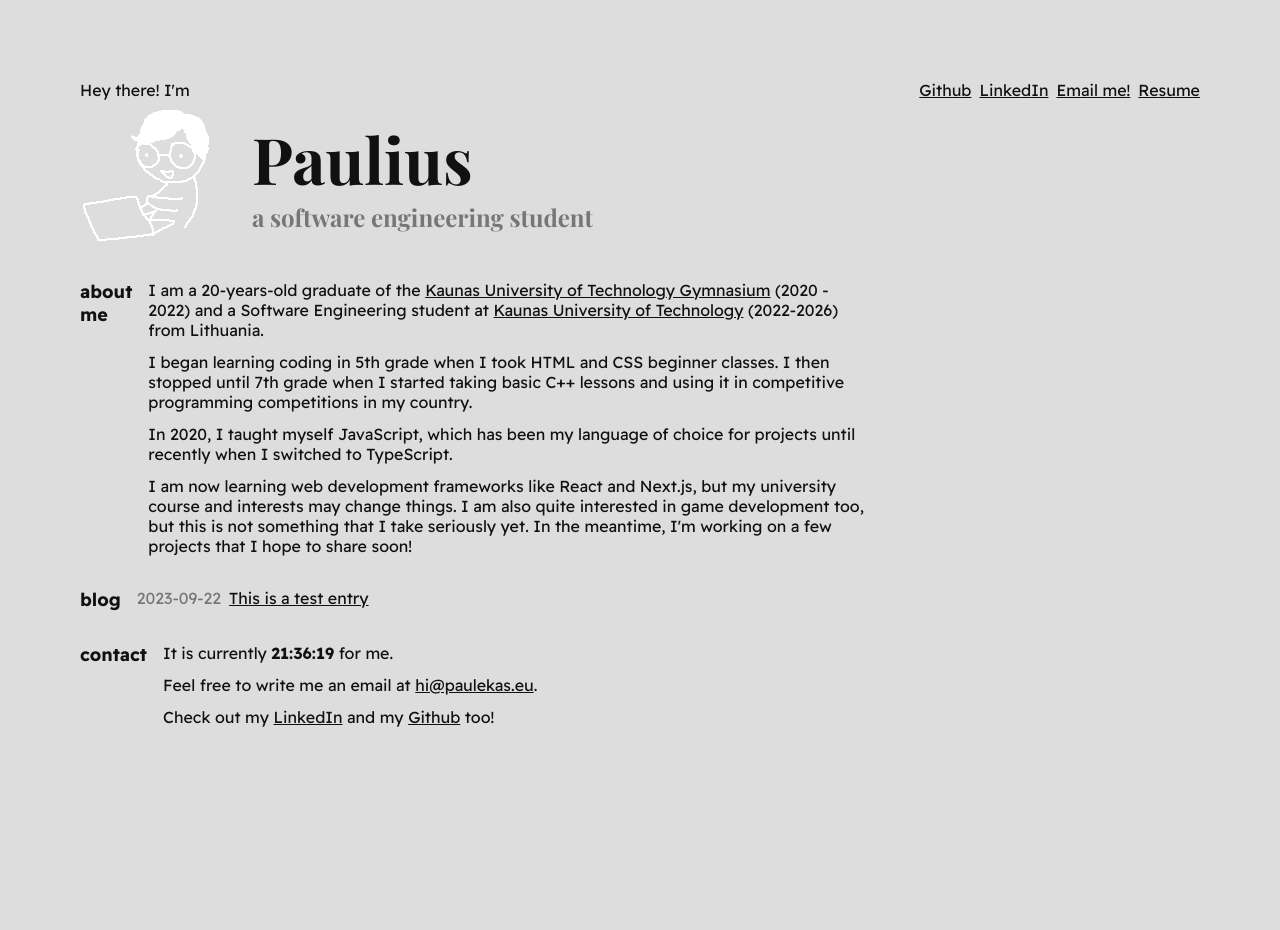
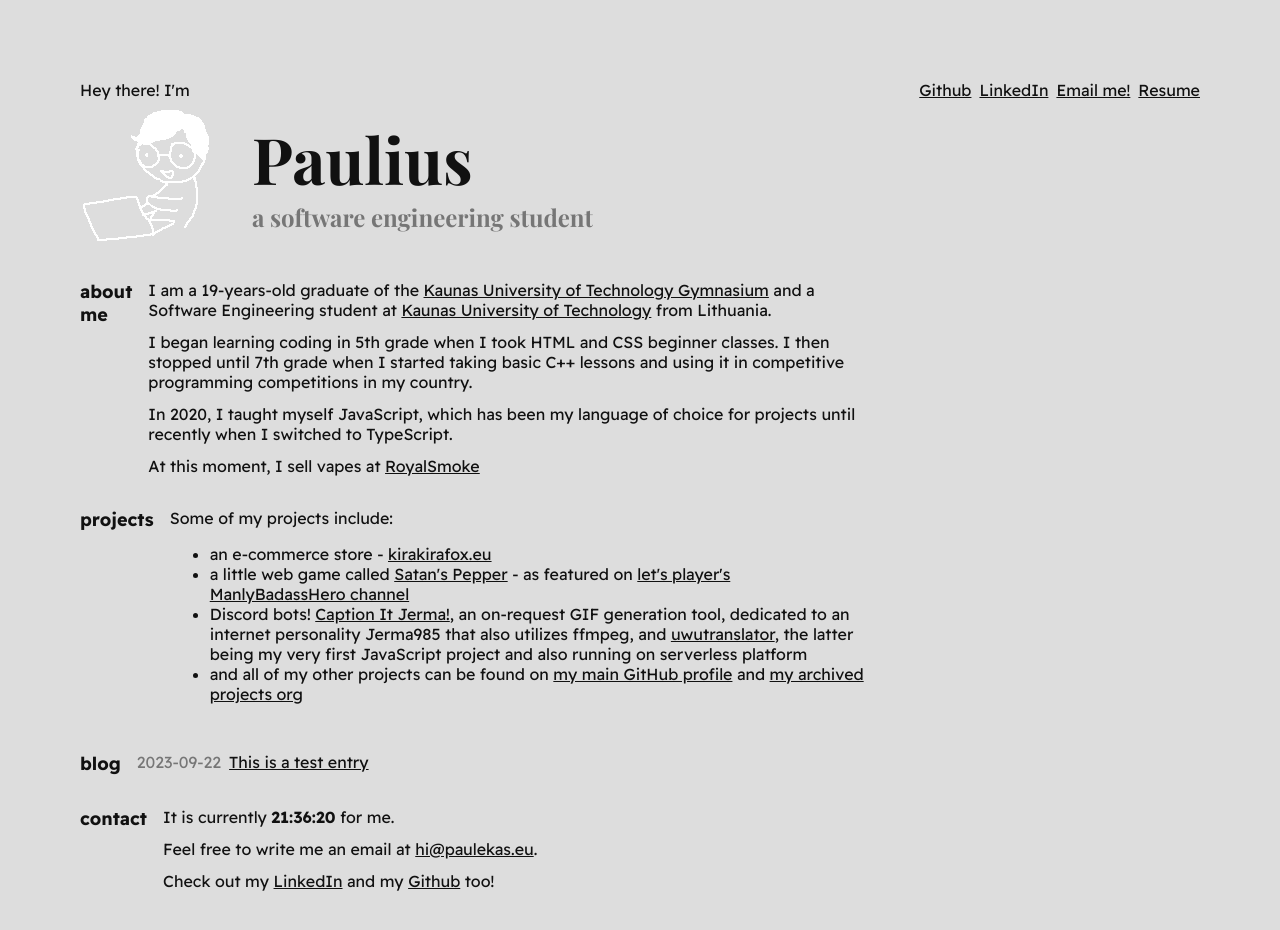
Before and after one commit to pauleks/paulekas.eu, a Next.js app: page / in a window 1280 px wide. Shown: the top 930 px of the page. Before the commit the page ends 807 px from the top, so only its background shows below. Built offline with nearby package versions, Linux system fonts and the light colour scheme; no server answers.

Commit message:
Update Biography.tsx

```diff
--- a/components/HomePage/Biography.tsx
+++ b/components/HomePage/Biography.tsx
@@ -5,7 +5,22 @@ import Section from "./Section";
 import Image from 'next/image'
 import BlogPosts from "@components/HomePage/BlogPosts";
 
+// chat geepeetee
+const calculateAge = (birthday) => {
+  const today = new Date();
+  const birthDate = new Date(birthday);
+  let age = today.getFullYear() - birthDate.getFullYear();
+  const monthDiff = today.getMonth() - birthDate.getMonth();
+  if (monthDiff < 0 || (monthDiff === 0 && today.getDate() < birthDate.getDate())) {
+    age--;
+  }
+  return age;
+};
+
 export default function Bio() {
+    const birthday = "2003-11-30";
+    const age = calculateAge(birthday);
+
     // @ts-ignore
     return (
         <>
@@ -34,15 +49,15 @@ export default function Bio() {
 
             <Section sectionName="about me">
                 <p>
-                    I am a 20-years-old graduate of the{" "}
+                    I am a {age}-years-old graduate of the{" "}
                     <a href="https://ktug.lt/" target="_blank" rel="noopener noreferrer">
                         Kaunas University of Technology Gymnasium
                     </a>{" "}
-                    (2020 - 2022) and a Software Engineering student at{" "}
+                    and a Software Engineering student at{" "}
                     <a href="https://en.ktu.edu/" target="_blank" rel="noopener noreferrer">
                         Kaunas University of Technology
                     </a>{" "}
-                    (2022-2026) from Lithuania.
+                    from Lithuania.
                 </p>
                 <p>
                     I began learning coding in 5th grade when I took HTML and CSS beginner classes.{" "}
@@ -53,11 +68,18 @@ export default function Bio() {
                     In 2020, I taught myself JavaScript, which has been my language of choice for{" "}
                     projects until recently when I switched to TypeScript.
                 </p>
+                <p>At this moment, I sell vapes at <a href="https://royalsmoke.lt/" target="_blank">RoyalSmoke</a></p>
+            </Section>
+
+            <Section sectionName="projects">
                 <p>
-                    I am now learning web development frameworks like React and Next.js, but my{" "}
-                    university course and interests may change things. I am also quite interested in game development
-                    too, but this is not something that I take seriously yet.{" "}
-                    In the meantime, I{`'`}m working on a few projects that I hope to share soon!
+                    Some of my projects include:
+                    <ul>
+                        <li>an e-commerce store - <a href="https://kirakirafox.eu/" target="_blank">kirakirafox.eu</a></li>
+                        <li>a little web game called <a href="https://theonlyghostwolf.itch.io/satans-pepper" target="_blank">Satan's Pepper</a> - as featured on <a href="https://www.youtube.com/watch?v=HQtk2Jey1_M" target="_blank">let's player's ManlyBadassHero channel</a></li>
+                        <li>Discord bots! <a href="https://github.com/pauleks/jermacaption" target="_blank">Caption It Jerma!</a>, an on-request GIF generation tool, dedicated to an internet personality Jerma985 that also utilizes ffmpeg, and <a href="https://github.com/pauleks/uwutranslator" target="_blank">uwutranslator</a>, the latter being my very first JavaScript project and also running on serverless platform</li>
+                        <li>and all of my other projects can be found on <a href="https://github.com/pauleks" target="_blank" rel="noopener noreferrer">my main GitHub profile</a> and <a href="https://github.com/pauleksarchive" target="_blank" rel="noopener noreferrer">my archived projects org</a></li>
+                    </ul>
                 </p>
             </Section>
 
```
